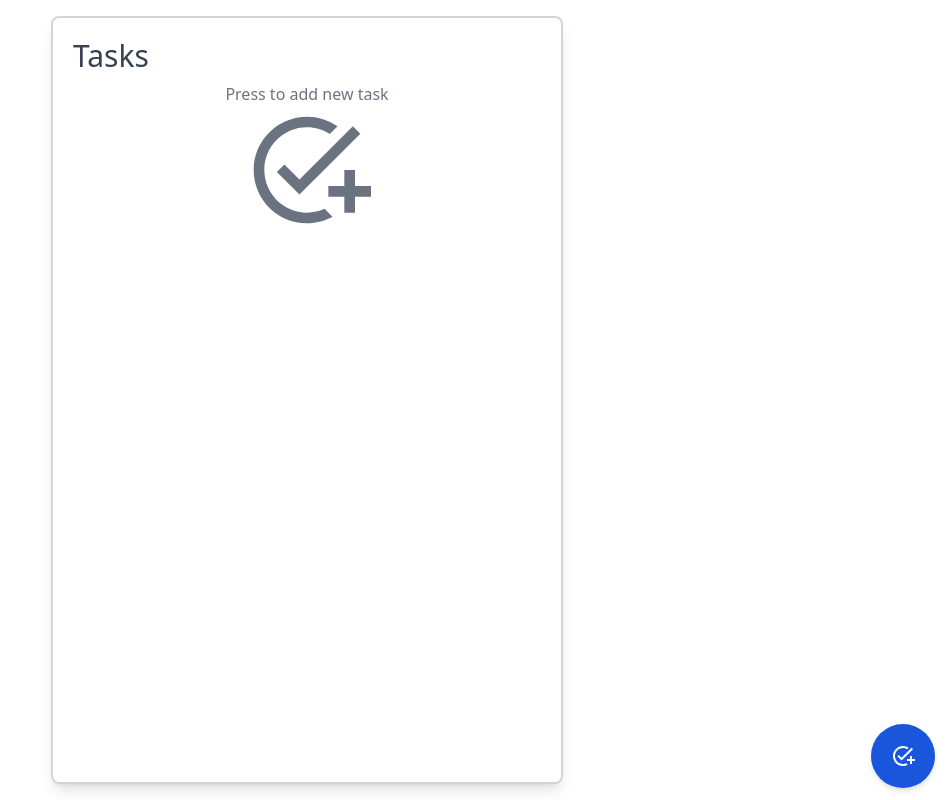
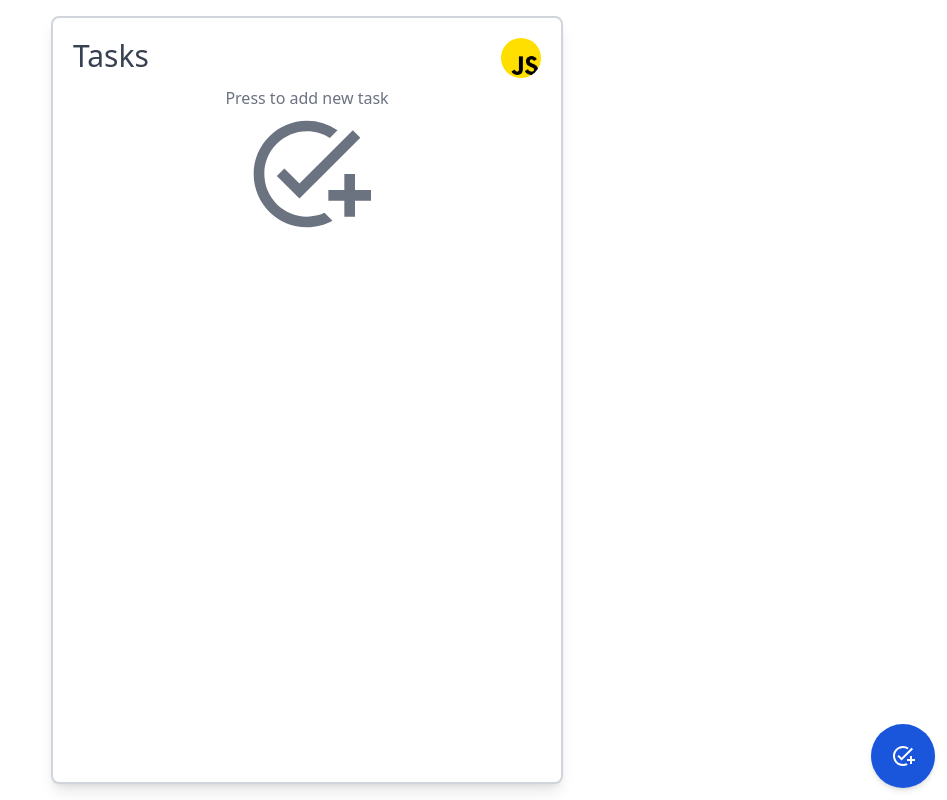
Before and after one commit to ElijoaoGarcia/todo-list, a React (Vite) app: page / in a window 1280 px wide. Shown: the whole page, without its empty margins (333-1280 px from the left). Built offline with nearby package versions, Linux system fonts and the light colour scheme.

Commit message:
Update App.tsx
add link to ciudadev

```diff
--- a/src/App.tsx
+++ b/src/App.tsx
@@ -59,7 +59,12 @@ const App = (): JSX.Element => {
     <Layout
       onPressAddButton={() => setAddModal(true)}
     >
-      <h1 className='text-gray-700 text-3xl mb-2'>Tasks</h1>
+      <div className='flex flex-row mb-2 justify-between'>
+        <h1 className='text-gray-700 text-3xl'>Tasks</h1>
+        <a href='https://www.ciudadev.com'>
+          <img src='/js.png' title='Ciudadev' alt='Ciudadev' className='h-10 rounded-full transition-all hover:h-12' />
+        </a>
+      </div>
       <TasksList
         tasks={tasks.filter(filterTasksByStatusId(0))}
         onUpdateTask={updateTask}
```
